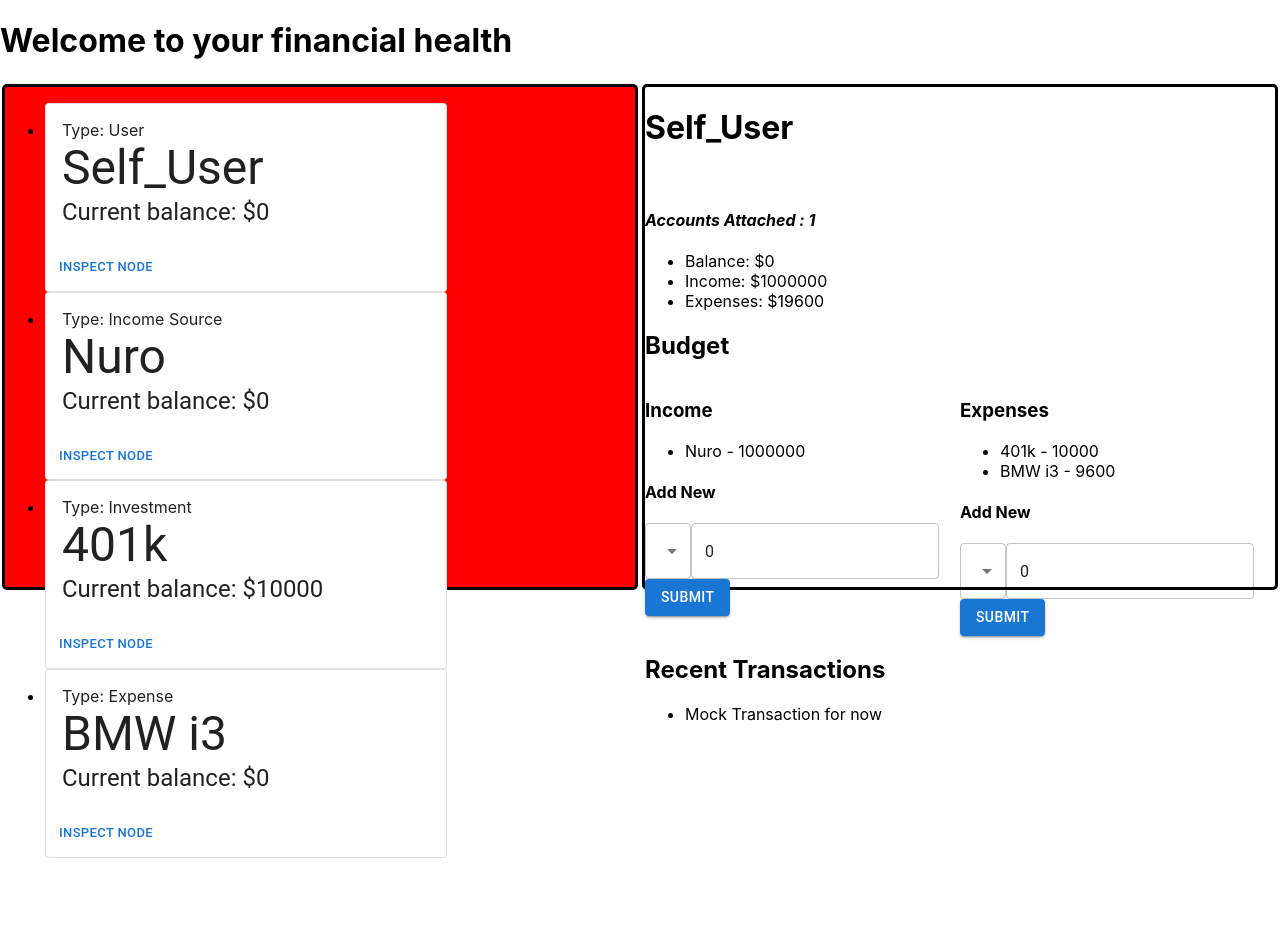
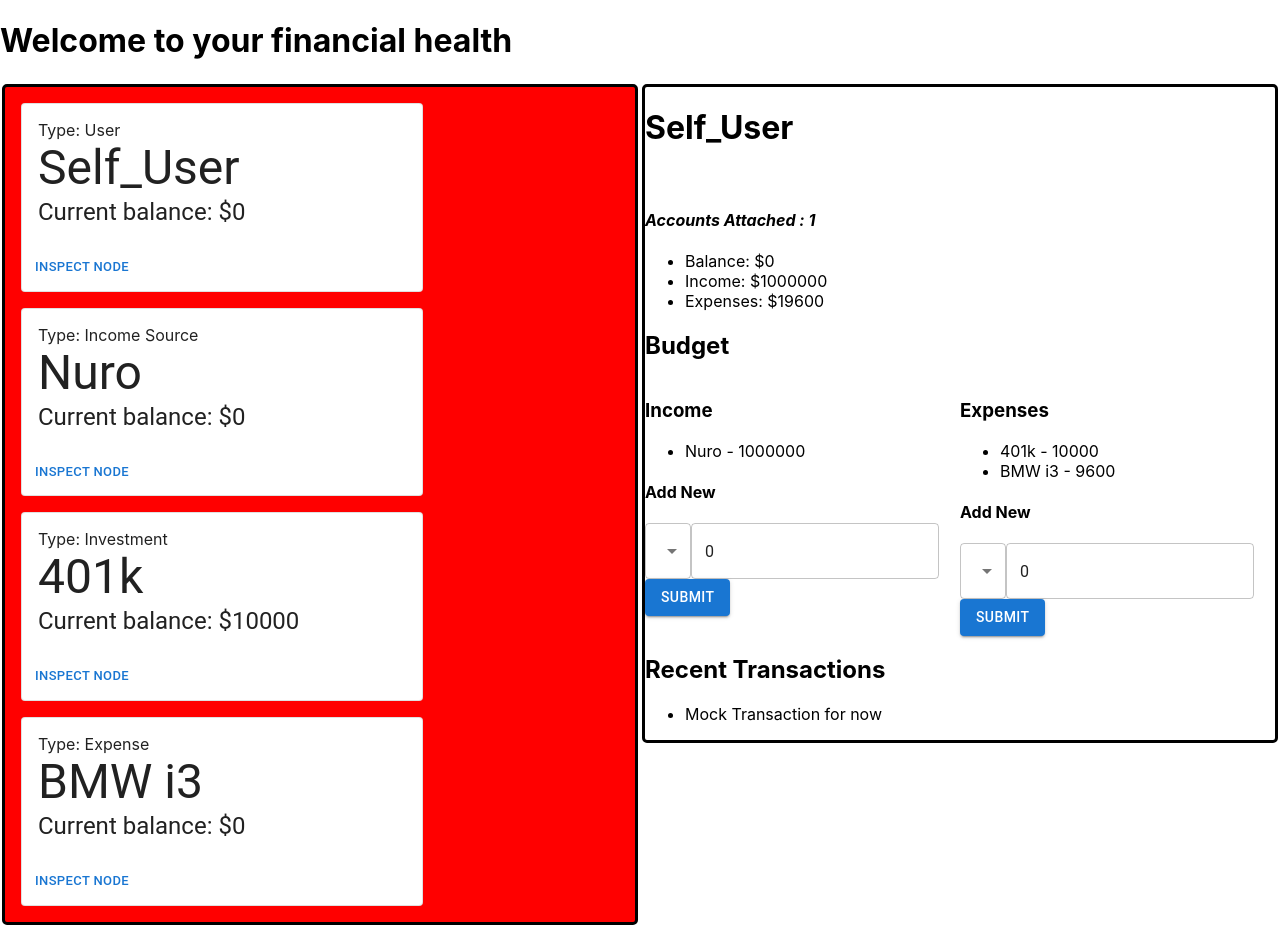
Before and after one commit to jordanstipp/paul-to-peter, a React (Create React App) app in the folder buckets-app/: page / in a window 1280 px wide. Before the commit the page ends 858 px from the top, so only its background shows below. Built offline with nearby package versions, Linux system fonts and the light colour scheme.

Commit message:
Use MaterialUi for the List of the QuickView. Dynamically size

```diff
--- a/buckets-app/src/App.css
+++ b/buckets-app/src/App.css
@@ -41,7 +41,7 @@
   flex-direction: row;
   justify-content: center;
   width: 100%;
-  height: 70%;
+  height: 100%;
 }
 
 .workbench {
@@ -54,11 +54,12 @@
 
 .info-side {
   background-color: red;
+  height: 100%;
 }
 
 .inspect-side {
   width: 50%;
-  height: 500px;
+  height: 100%;
 }
 
 .budget-view-box {
--- a/buckets-app/src/components/NodeQuickView.js
+++ b/buckets-app/src/components/NodeQuickView.js
@@ -3,10 +3,13 @@
 import Typography from '@mui/material/Typography';
 import CardActions from '@mui/material/CardActions';
 import Button from '@mui/material/Button';
+import List from '@mui/material/List';
+import ListItem from '@mui/material/ListItem';
+
 
 
 const NodeViewCard = (props) => {
-    return (<Card variant="outlined" sx={{maxWidth: 400, maxHeight: 200, alignContent: "center"}}>
+    return (<Card variant="outlined" sx={{width: 400, maxHeight: 200, alignContent: "center"}}>
           <CardContent>
             <Typography variant="h9" gutterBottom>
               Type: {props.node.type}
@@ -31,16 +34,16 @@
 const NodeList = (props) => {
     return (
     <div>
-      <ul>
+      <List>
         {
           Object.keys(props.nodes).map((content, index) => {
               const node = props.nodes[index]
               return (
-                <li key={index}><NodeViewCard node={node} handleClick={props.handleClick}/></li>
+                <ListItem key={index}><NodeViewCard node={node} handleClick={props.handleClick}/></ListItem>
               )
             })
         }
-      </ul>
+      </List>
     </div>
     )
   }
```
